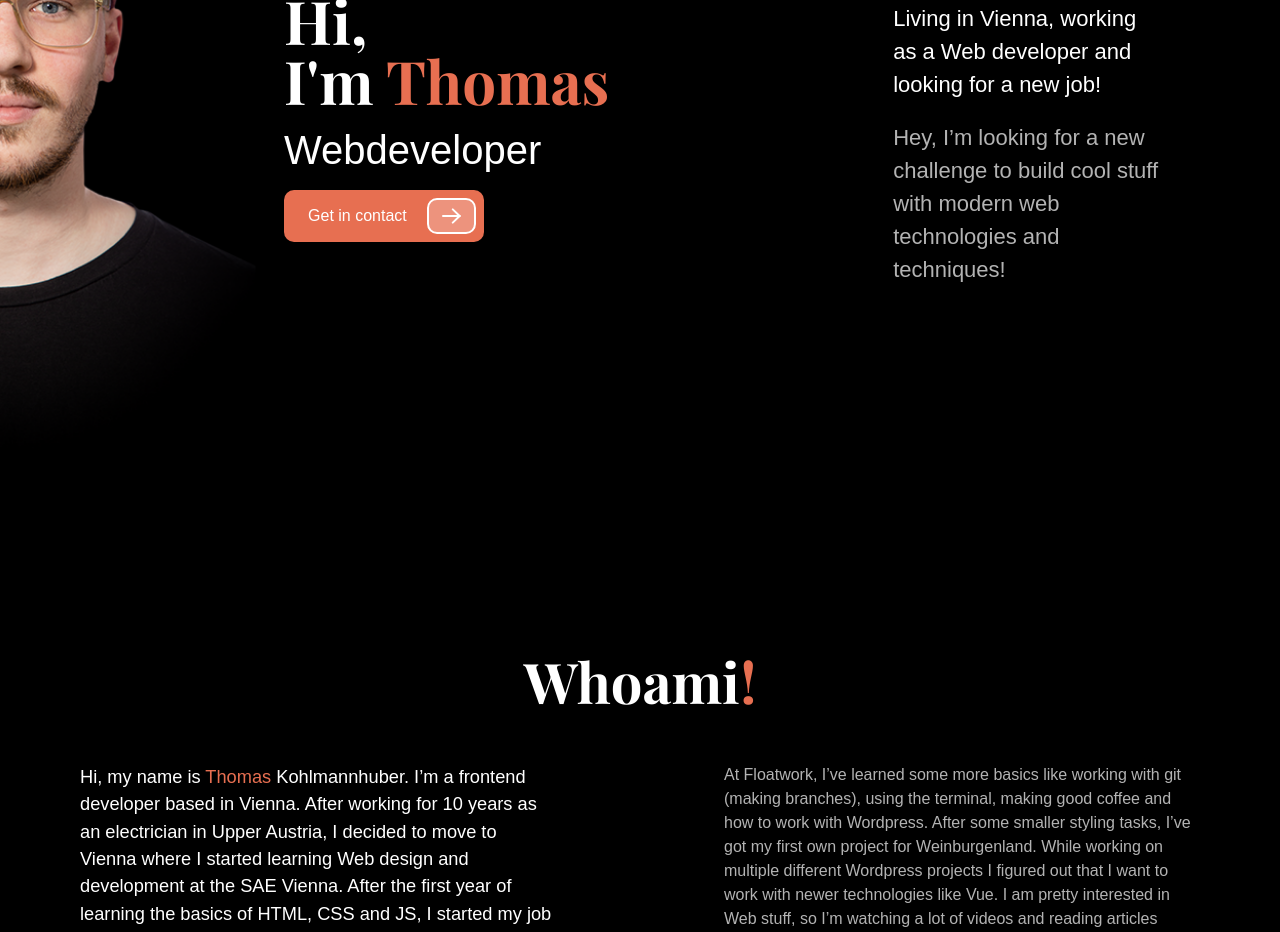
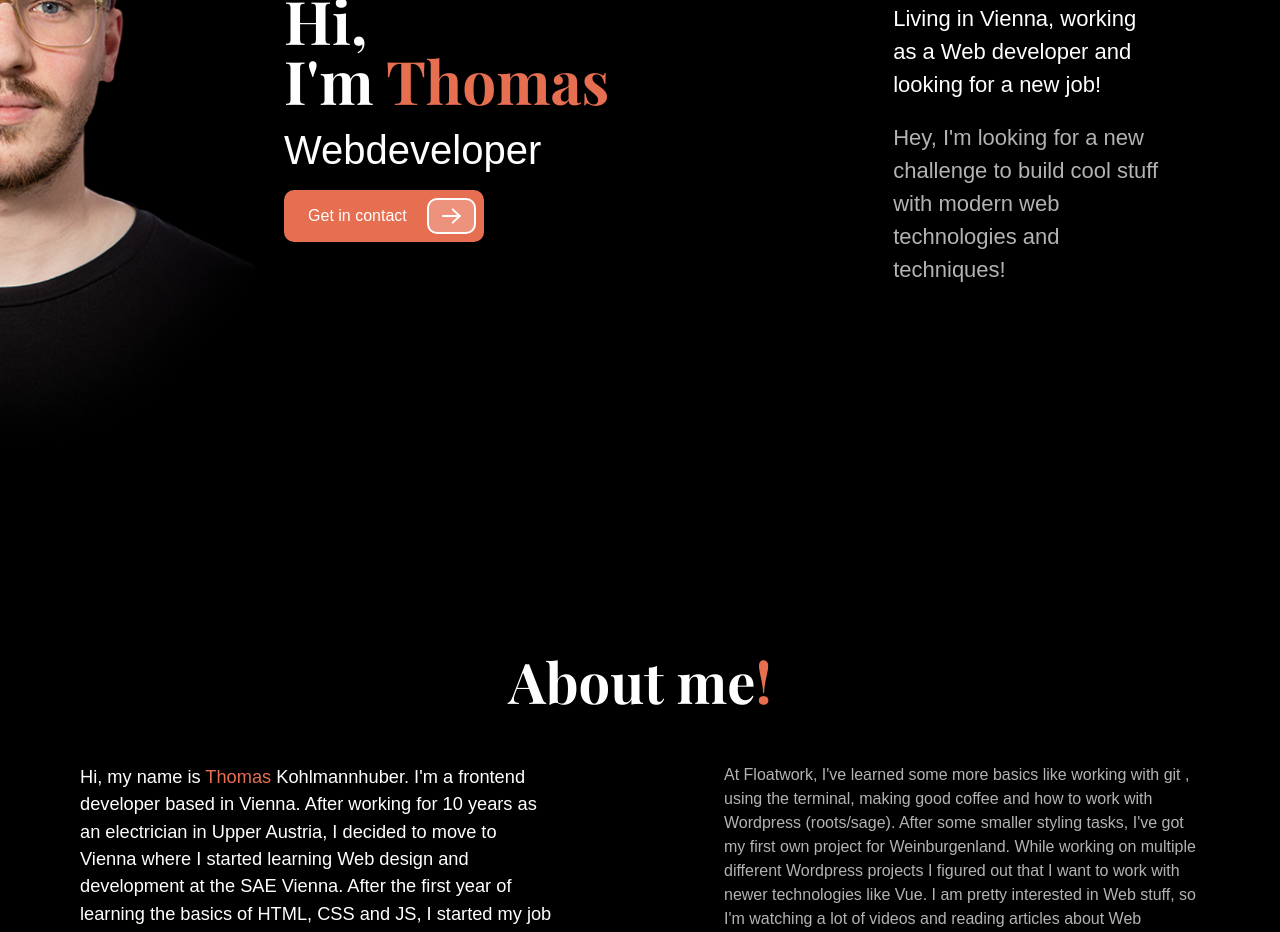
Before and after one commit to tkohlmannhuber/tk_cv, a Nuxt app: page / in a window 1280 px wide. Shown: the part 340-1272 px from the top of the page. Built offline with nearby package versions, Linux system fonts and the light colour scheme.

Commit message:
changed intro headline

```diff
--- a/components/CardGrid.vue
+++ b/components/CardGrid.vue
@@ -37,7 +37,7 @@ export default {
         },
         {
           type: 'Frameworks',
-          items: ['vue.js', 'nuxt.js', 'laravel'],
+          items: ['vue.js', 'nuxt.js', 'laravel', 'tailwind'],
         },
       ],
     }
--- a/components/HeroIntro.vue
+++ b/components/HeroIntro.vue
@@ -6,7 +6,7 @@
       Living in Vienna, working as a Web developer and looking for a new job!
     </p>
     <p>
-      Hey, I’m looking for a new challenge to build cool stuff with modern web
+      Hey, I'm looking for a new challenge to build cool stuff with modern web
       technologies and techniques!
     </p>
   </div>
--- a/components/IntroText.vue
+++ b/components/IntroText.vue
@@ -1,26 +1,26 @@
 <template>
   <div>
-    <h2 class="section-headline">Whoami<span class="lachs-text">!</span></h2>
+    <h2 class="section-headline">About me<span class="lachs-text">!</span></h2>
 
     <article>
       <div class="intro-text-container">
         <p class="intro-text-main">
           Hi, my name is <span class="lachs-text">Thomas</span> Kohlmannhuber.
-          I’m a frontend developer based in Vienna. After working for 10 years
+          I'm a frontend developer based in Vienna. After working for 10 years
           as an electrician in Upper Austria, I decided to move to Vienna where
           I started learning Web design and development at the SAE Vienna. After
           the first year of learning the basics of HTML, CSS and JS, I started
           my job as a junior developer at Floatwork.
         </p>
         <p class="intro-text">
-          At Floatwork, I’ve learned some more basics like working with git
-          (making branches), using the terminal, making good coffee and how to
-          work with Wordpress. After some smaller styling tasks, I’ve got my
-          first own project for Weinburgenland. While working on multiple
-          different Wordpress projects I figured out that I want to work with
-          newer technologies like Vue. I am pretty interested in Web stuff, so
-          I’m watching a lot of videos and reading articles about Web
-          development and Web design.
+          At Floatwork, I've learned some more basics like working with git ,
+          using the terminal, making good coffee and how to work with Wordpress
+          (roots/sage). After some smaller styling tasks, I've got my first own
+          project for Weinburgenland. While working on multiple different
+          Wordpress projects I figured out that I want to work with newer
+          technologies like Vue. I am pretty interested in Web stuff, so I'm
+          watching a lot of videos and reading articles about Web development
+          and Web design.
         </p>
       </div>
     </article>
--- a/components/ProjectSlider.vue
+++ b/components/ProjectSlider.vue
@@ -1,6 +1,6 @@
 <template>
   <!-- <button @click.prevent="slidePrev">prev</button>
-    <button @click.prevent="slideNext">next</button> -->
+  <button @click.prevent="slideNext">next</button> -->
   <hooper ref="carousel" :settings="hooperSettings">
     <slide class="single-slide">
       <img src="~/assets/images/project-slider/ipito-desk.png" alt="" />
```
Also changed, not shown: 2 other files (tests, documents, lock files or other folders).
